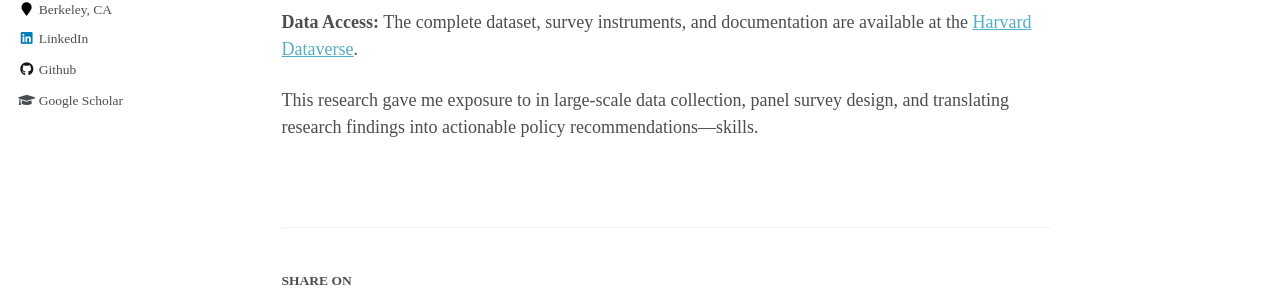
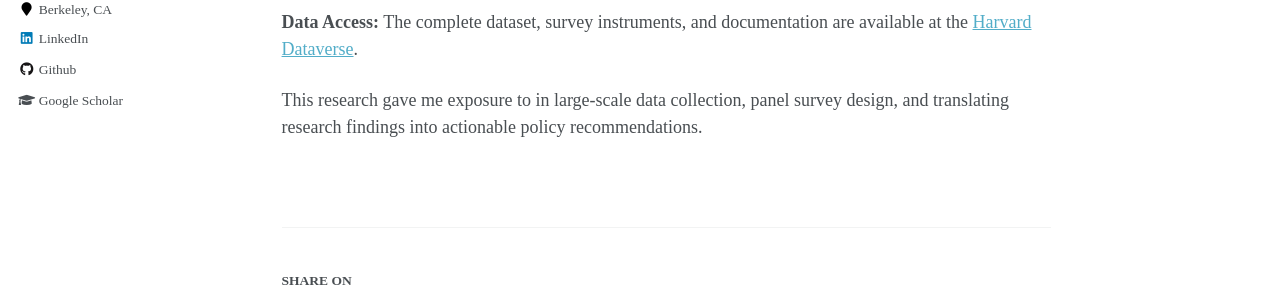
Before and after one commit to AbdulrazzakTamim/abdulrazzaktamim.github.io, a Jekyll site: the page built from _publications/paper1.md, in a window 1280 px wide and 900 px high, scrolled down 2419 px. Shown: the part 264-561 px from the top of the window. Built offline with Jekyll 4.4.1, drawn with Linux system fonts in a browser that asks for light colours; comment, search, counter and statistics services are not loaded; some of the changed lines change nothing that is shown; some of the changed text lies outside the part shown.

Commit message:
Update paper1.md

```diff
--- a/_publications/paper1.md
+++ b/_publications/paper1.md
@@ -15,7 +15,7 @@
 
 [[published paper](https://academic.oup.com/oxrep/article-abstract/38/3/625/6701694)], [[data](https://dataverse.harvard.edu/dataverse/SRLS)]
 
-## Executive Summary
+## Summary
 
 The Syrian Refugee Life Study (SRLS) represents one of the largest longitudinal studies of forcibly displaced persons globally. This paper introduces the survey design, sampling methodology, and initial findings from the first wave of data collection covering over 3,000 Syrian refugee households across Turkey and Jordan.
 
@@ -27,7 +27,7 @@
 
 ## Data Infrastructure & Survey Design
 
-**Scale & Scope:**
+**Scale and Scope:**
 - **Sample Size:** 2,500 refugee households, randomly selected from the universe of registered refugees
 - **Survey Waves:** Multi-year panel study with regular check-ins
 - **Survey Modules:** Labor markets, education, health, social networks, migration intentions, legal status, remittances
@@ -53,4 +53,4 @@
 
 **Data Access:** The complete dataset, survey instruments, and documentation are available at the [Harvard Dataverse](https://dataverse.harvard.edu/dataverse/SRLS).
 
-This research gave me exposure to in large-scale data collection, panel survey design, and translating research findings into actionable policy recommendations—skills.
+This research gave me exposure to in large-scale data collection, panel survey design, and translating research findings into actionable policy recommendations.
```
